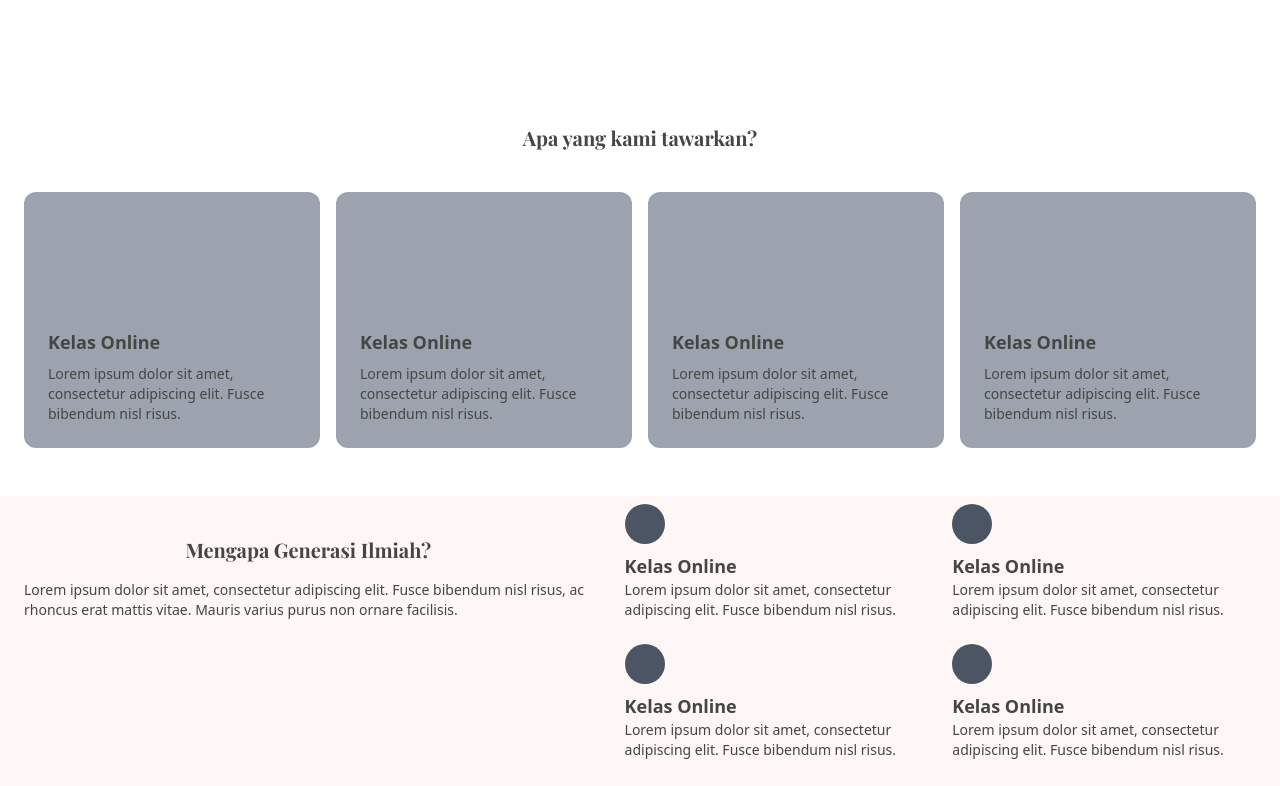
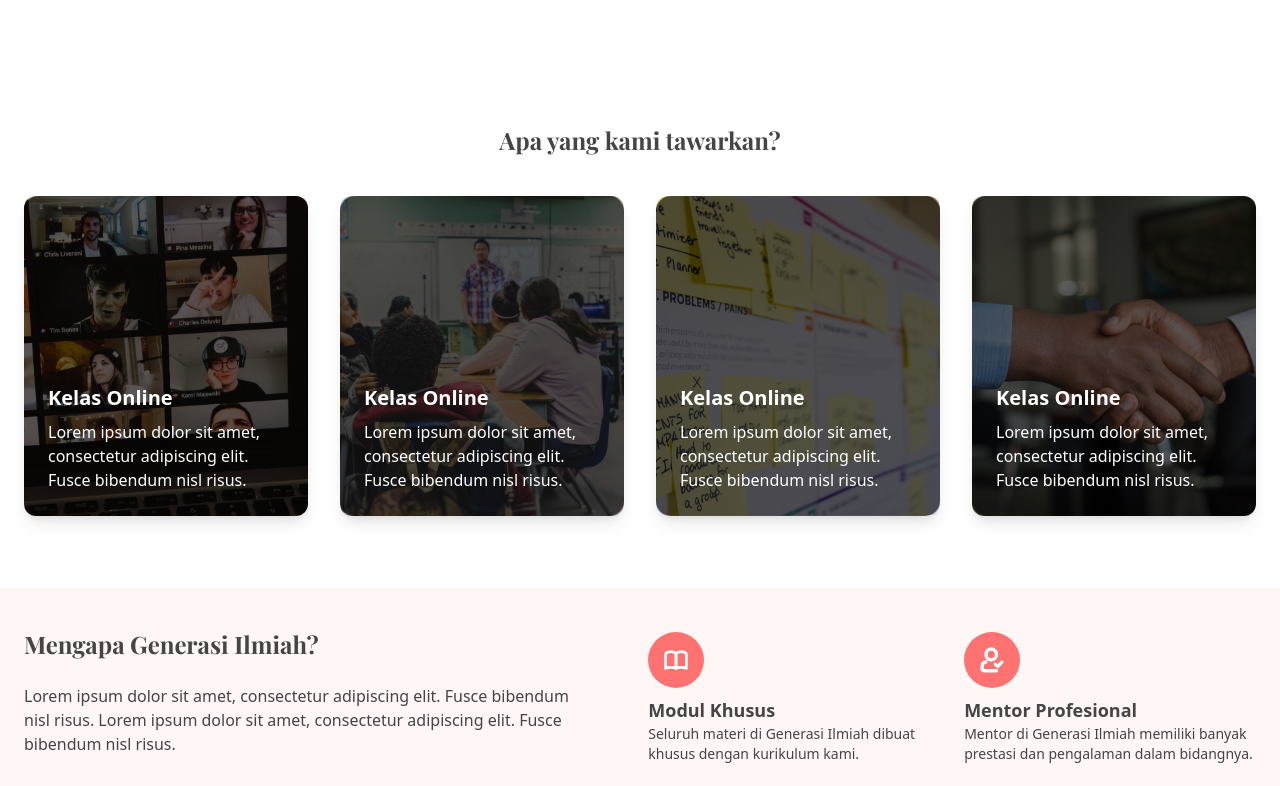
Before and after one commit to Generasiilmiah/generasiilmiah.com, a Next.js app: page / in a window 1280 px wide. Shown: the part 780-1566 px from the top of the page. Built offline with nearby package versions, Linux system fonts and the light colour scheme.

Commit message:
Developed home components

```diff
--- a/components/HomeSectionHeader.jsx
+++ b/components/HomeSectionHeader.jsx
@@ -1,6 +1,10 @@
 function HomeSectionHeader(props) {
   return (
-    <h3 className="serif-heading text-center text-xl mt-8 mb-4">
+    <h3
+      className={`serif-heading text-xl mt-8 mb-6 md:text-2xl ${
+        props.isCenter ? "text-center" : "text-left"
+      }`}
+    >
       {props.title}
     </h3>
   );
--- a/components/Mengapa.jsx
+++ b/components/Mengapa.jsx
@@ -3,21 +3,32 @@ import MengapaItem from "./MengapaItem";
 
 function Mengapa(props) {
   return (
-    <section className="px-6 pb-10 pt-2 mt-8 backdrop">
+    <section className="px-6 pb-10 md:mb-14 pt-2 mt-8 backdrop">
       <div className="md:flex md:container md:mx-auto">
-        <div className=" mb-8 md:mb-0 md:mr-8">
+        <div className=" mb-8 md:mb-0 md:pr-10 md:w-1/2">
           <HomeSectionHeader title="Mengapa Generasi Ilmiah?" />
-          <p className="text-sm">
+          <p className="text-sm md:text-base">
             Lorem ipsum dolor sit amet, consectetur adipiscing elit. Fusce
-            bibendum nisl risus, ac rhoncus erat mattis vitae. Mauris varius
-            purus non ornare facilisis.
+            bibendum nisl risus. Lorem ipsum dolor sit amet, consectetur
+            adipiscing elit. Fusce bibendum nisl risus.
           </p>
         </div>
-        <div className="grid grid-cols-1 md:grid-cols-2 gap-6">
-          <MengapaItem></MengapaItem>
-          <MengapaItem></MengapaItem>
-          <MengapaItem></MengapaItem>
-          <MengapaItem></MengapaItem>
+        <div className="grid grid-cols-1 md:grid-cols-2 gap-6 md:mt-9 md:mb-4 md:w-1/2 md:ml-4">
+          <MengapaItem icon="/assets/svg/1.svg" title="Modul Khusus">
+            Seluruh materi di Generasi Ilmiah dibuat khusus dengan kurikulum
+            kami.
+          </MengapaItem>
+          <MengapaItem icon="/assets/svg/2.svg" title="Mentor Profesional">
+            Mentor di Generasi Ilmiah memiliki banyak prestasi dan pengalaman
+            dalam bidangnya.
+          </MengapaItem>
+          <MengapaItem icon="/assets/svg/4.svg" title="Online & Offline">
+            Tidak hanya kelan online, kami juga melakukan pengajaran secara
+            offline.
+          </MengapaItem>
+          <MengapaItem icon="/assets/svg/3.svg" title="Garansi Output">
+            Output dapat berupa diterima dalam lomba maupun diterima publikasi.
+          </MengapaItem>
         </div>
       </div>
     </section>
--- a/components/MengapaItem.jsx
+++ b/components/MengapaItem.jsx
@@ -1,12 +1,11 @@
 function MengapaItem(props) {
   return (
     <div>
-      <div className="rounded-full bg-gray-600 h-10 w-10"></div>
-      <h4 className="font-bold text-lg mt-2">Kelas Online</h4>
-      <p className="text-sm">
-        Lorem ipsum dolor sit amet, consectetur adipiscing elit. Fusce bibendum
-        nisl risus.
-      </p>
+      <div className="theme-bg rounded-full p-4 flex items-center justify-center h-10 w-10 md:h-14 md:w-14">
+        <img src={props.icon} alt="Icon Dekoratif" className="w-full" />
+      </div>
+      <h4 className="font-bold text-lg mt-2">{props.title}</h4>
+      <p className="text-sm">{props.children}</p>
     </div>
   );
 }
--- a/components/Services.jsx
+++ b/components/Services.jsx
@@ -3,26 +3,26 @@ import ServicesItem from "./ServicesItem";
 
 function Services(props) {
   return (
-    <section className="px-6 md:container md:mx-auto">
-      <HomeSectionHeader title="Apa yang kami tawarkan?" />
+    <section className="px-6 md:container md:mx-auto md:mb-14">
+      <HomeSectionHeader title="Apa yang kami tawarkan?" isCenter={true} />
 
-      <div className="md:flex md:gap-4 md:mt-10">
-        <ServicesItem title="Kelas Online">
+      <div className="md:flex md:gap-8 md:mt-10">
+        <ServicesItem title="Kelas Online" img="/assets/img/svc-1.jpg">
           Lorem ipsum dolor sit amet, consectetur adipiscing elit. Fusce
           bibendum nisl risus.
         </ServicesItem>
 
-        <ServicesItem title="Kelas Online">
+        <ServicesItem title="Kelas Online" img="/assets/img/svc-2.jpg">
           Lorem ipsum dolor sit amet, consectetur adipiscing elit. Fusce
           bibendum nisl risus.
         </ServicesItem>
 
-        <ServicesItem title="Kelas Online">
+        <ServicesItem title="Kelas Online" img="/assets/img/svc-3.jpg">
           Lorem ipsum dolor sit amet, consectetur adipiscing elit. Fusce
           bibendum nisl risus.
         </ServicesItem>
 
-        <ServicesItem title="Kelas Online">
+        <ServicesItem title="Kelas Online" img="/assets/img/svc-4.jpg">
           Lorem ipsum dolor sit amet, consectetur adipiscing elit. Fusce
           bibendum nisl risus.
         </ServicesItem>
--- a/components/ServicesItem.jsx
+++ b/components/ServicesItem.jsx
@@ -1,9 +1,12 @@
 function ServicesItem(props) {
   return (
-    <div className="h-64 bg-gray-400 rounded-xl p-6 mb-4 flex items-end">
-      <div>
-        <h4 className="font-bold mb-2 text-lg">{props.title}</h4>
-        <p className="text-sm">{props.children}</p>
+    <div
+      className="cover-img cover-img-overlay h-64 md:h-80 shadow-lg rounded-xl p-6 mb-4 flex items-end text-white"
+      style={{ backgroundImage: `url(${props.img})` }}
+    >
+      <div className="relative z-10">
+        <h4 className="font-bold mb-2 text-xl">{props.title}</h4>
+        <p className="text-sm md:text-base">{props.children}</p>
       </div>
     </div>
   );
```
